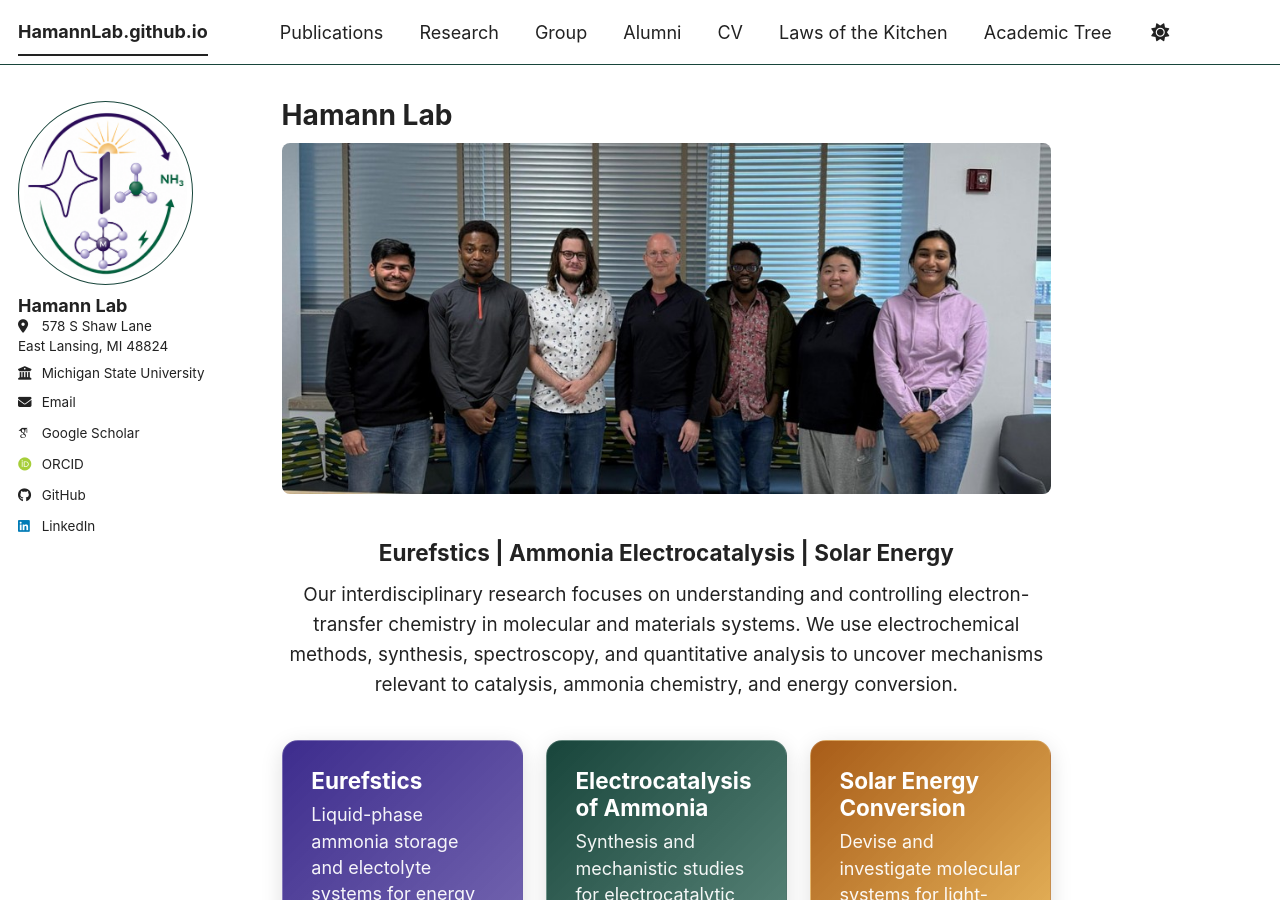
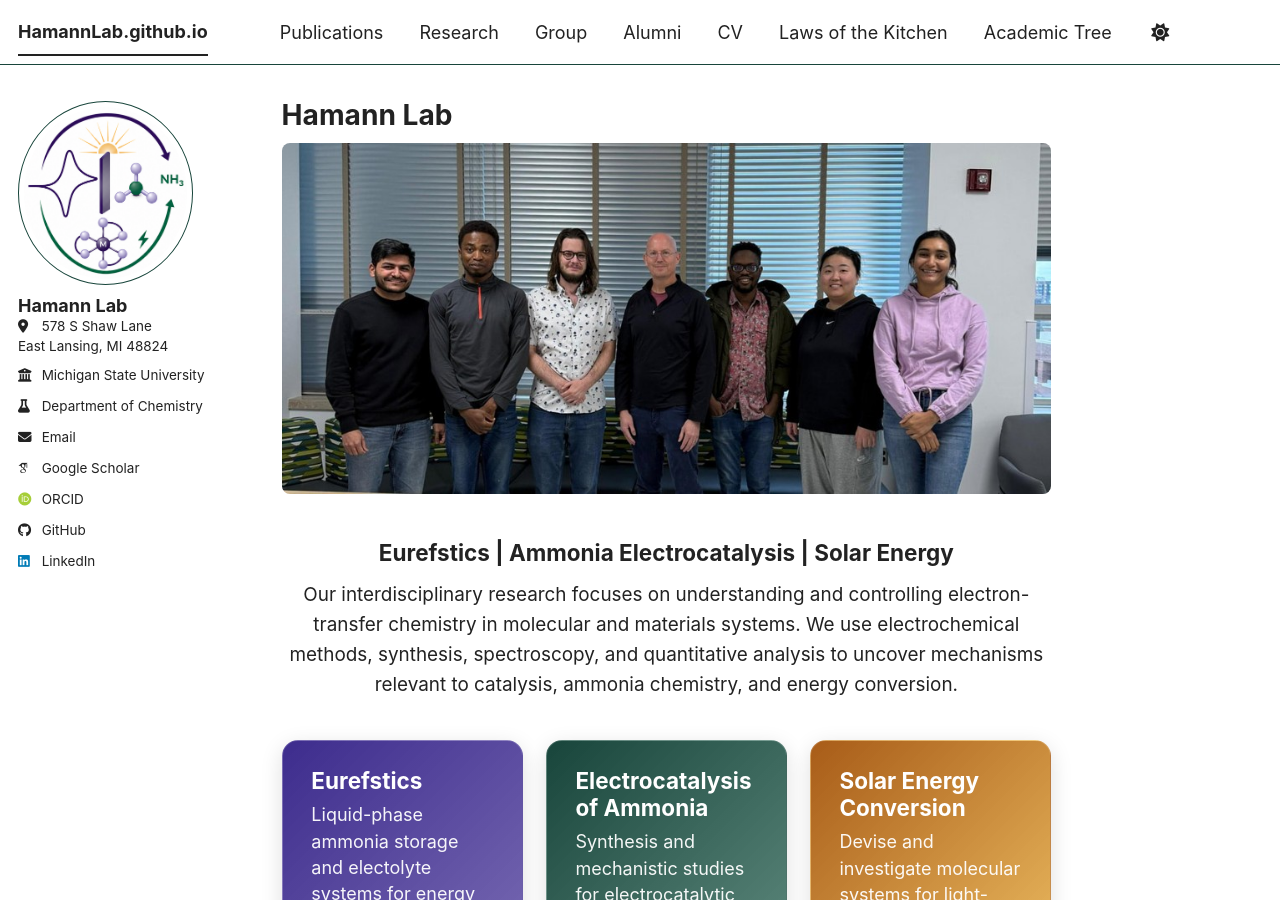
Before and after one commit to HamannLab/HamannLab.github.io, a Jekyll site: the page built from index.md, in a window 1280 px wide and 900 px high. Built offline with Jekyll 4.4.1, drawn with Linux system fonts in a browser that asks for light colours; some web fonts are replaced; a script bundle is joined from its source files by our own code; library files that are not in the unit come from our copies.

Commit message:
Add employer and department links to author profile
Updated author profile to include employer and department links with URLs.

```diff
--- a/_includes/author-profile.html
+++ b/_includes/author-profile.html
@@ -27,12 +27,21 @@
       {% if author.location %}
         <li class="author__desktop"><i class="fas fa-fw fa-location-dot icon-pad-right" aria-hidden="true"></i>{{ author.location }}</li>
       {% endif %}
-      {% if author.employer %}
-        <li class="author__desktop"><i class="fas fa-fw fa-building-columns icon-pad-right" aria-hidden="true"></i>{{ author.employer }}</li>
-      {% endif %}
-      {% if author.uri %}
-        <li><a href="{{ author.uri }}"><i class="fas fa-fw fa-link icon-pad-right" aria-hidden="true"></i>{{ site.data.ui-text[site.locale].website_label | default: "Website" }}</a></li>
-      {% endif %}
+      {% if author.employer and author.employer_url %}
+  <li>
+    <a href="{{ author.employer_url }}" target="_blank" rel="noopener noreferrer">
+      <i class="fas fa-fw fa-building-columns icon-pad-right" aria-hidden="true"></i>{{ author.employer }}
+    </a>
+  </li>
+{% endif %}
+
+{% if author.department and author.department_url %}
+  <li>
+    <a href="{{ author.department_url }}" target="_blank" rel="noopener noreferrer">
+      <i class="fas fa-fw fa-flask icon-pad-right" aria-hidden="true"></i>{{ author.department }}
+    </a>
+  </li>
+{% endif %}
       {% if author.email %}
         <li><a href="mailto:{{ author.email }}"><i class="fas fa-fw fa-envelope icon-pad-right" aria-hidden="true"></i>{{ site.data.ui-text[site.locale].email_label | default: "Email" }}</a></li>
       {% endif %}
```
